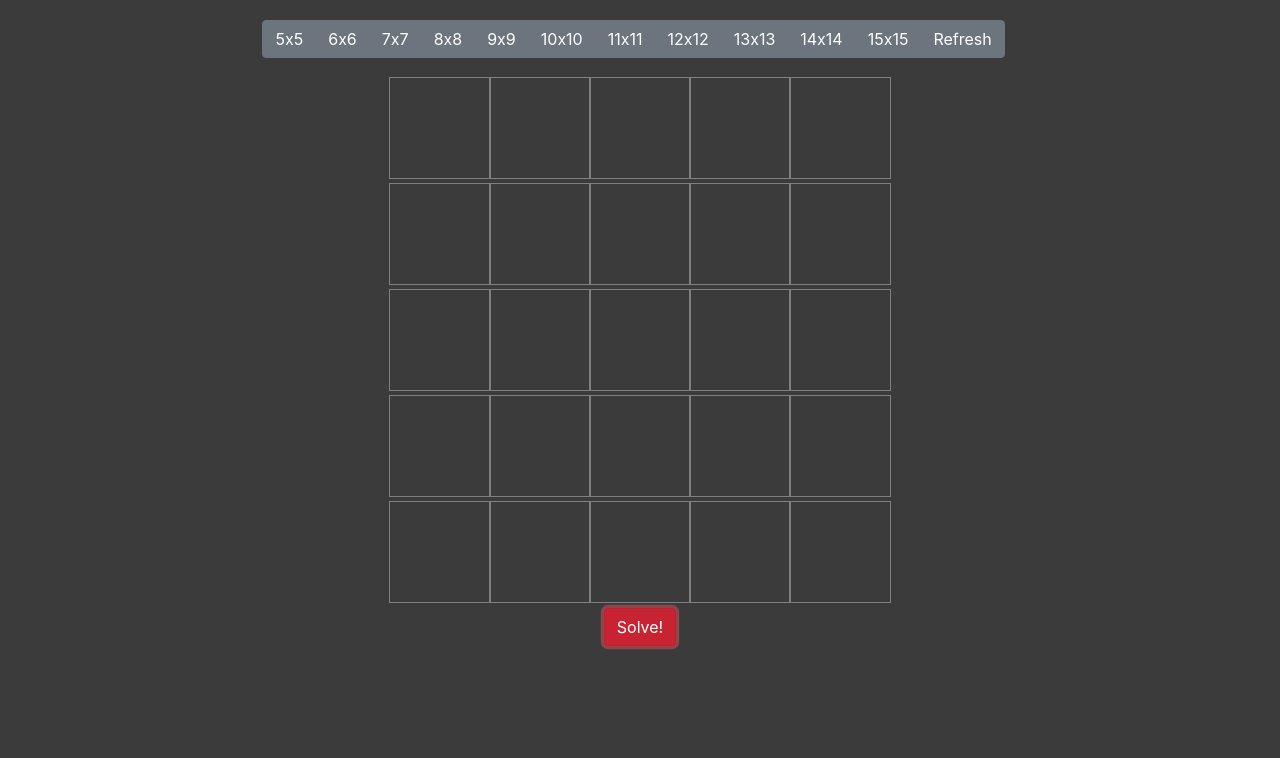
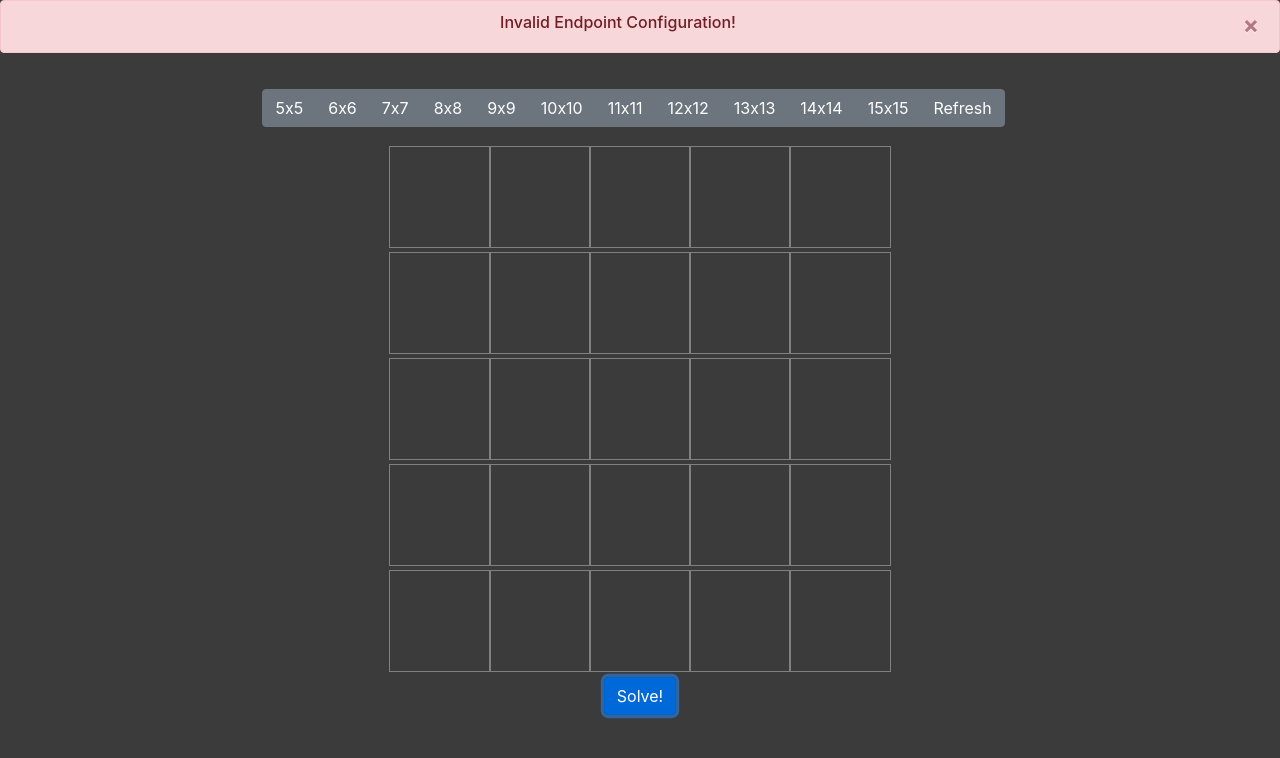
Before and after one commit to eldraegon/Flow-Free-Solver, a React (Create React App) app in the folder my-app/: page / in a window 1280 px wide. Both pictures are taken after a click on the button "Solve!". Shown: the top 758 px of the page. Built offline with nearby package versions, Linux system fonts and the light colour scheme.

Commit message:
added alerts for invalid endpoint config

```diff
--- /dev/null
+++ b/my-app/src/Algorithms/constructClauses.js
@@ -0,0 +1,3 @@
+class constructClauses {
+
+}
--- /dev/null
+++ b/my-app/src/Algorithms/solver.js
@@ -0,0 +1,3 @@
+class solver {
+
+}
--- a/my-app/src/FlowFreeSolver/FlowFreeSolver.jsx
+++ b/my-app/src/FlowFreeSolver/FlowFreeSolver.jsx
@@ -1,7 +1,9 @@
-import React, {Component} from 'react'
+import React, { Component } from 'react'
 import Node from './Node/Node'
+import constructClauses from '../Algorithms/constructClauses'
+import solver from '../Algorithms/solver'
 import './FlowFreeSolver.css'
-import {Button, ButtonGroup} from 'react-bootstrap';
+import { Alert, Button, ButtonGroup } from 'react-bootstrap';
 
 export default class FlowFreeSolver extends Component {
     constructor(props) {
@@ -12,6 +14,8 @@ export default class FlowFreeSolver extends Component {
             size: 'lg',
             navButtons: [],
             endpointStack: [7,7,6,6,5,5,4,4,3,3,2,2,1,1],
+            maxEndpoint: 14,
+            alert: undefined,
         };
     }
 
@@ -19,7 +23,10 @@ export default class FlowFreeSolver extends Component {
         this.createGrid(5);
         const navButtons = [];
         for(let i = 5; i <= 15; i++) {
-            navButtons.push(<Button key={i} variant="secondary" onClick={() => this.changeGridSize(i)}>{i}x{i}</Button>);
+            navButtons.push(<Button
+                key={i}
+                variant="secondary"
+                onClick={() => this.changeGridSize(i)}>{i}x{i}</Button>);
         }
         this.setState({navButtons});
     }
@@ -80,17 +87,40 @@ export default class FlowFreeSolver extends Component {
             this.createGrid(length);
         }
     }
-    solve() {
+
+    appendInvalidInputAlert() {
+        const alert = <Alert
+        variant="danger"
+        onClose={() => this.removeInvalidInputAlert()}
+        dismissible><h6>Invalid Endpoint Configuration!</h6></Alert>
+        this.setState({alert});
+    }
+
+    removeInvalidInputAlert() {
+        const alert = undefined;
+        this.setState({alert});
 
     }
+
+    solve() {
+        const {endpointStack, nodes, maxEndpoint} = this.state;
+        const {length} = endpointStack;
+        if(length % 2 !== 0 || length === maxEndpoint) {
+            this.appendInvalidInputAlert();
+        }else {
+            let clauses = new constructClauses(nodes, maxEndpoint-length-1);
+        }
+    }
     render() {
-        const {nodes, length, navButtons} = this.state;
+        const {nodes, length, navButtons, alert} = this.state;
         return (
             <div>
+                {alert}
                 <div className="nav">
                     <ButtonGroup className="btn">
                         {navButtons}
-                        <Button variant="secondary" onClick={() => this.refreshButtonOnClick()}>Refresh</Button>
+                        <Button variant="secondary"
+                        onClick={() => this.refreshButtonOnClick()}>Refresh</Button>
                     </ButtonGroup>
                 </div>
                 <div >
@@ -106,15 +136,17 @@ export default class FlowFreeSolver extends Component {
                                         key={nodeIdx}
                                         size={length}
                                         n={n}
-                                        onClick={(row, col) => this.onClick(row, col)}
-                                        ></Node>
+                                        onClick={(row, col) => this.onClick(row, col)}></Node>
                                     );
                                 })}
                             </div>
                         );
                     })}
                 </div>
-                <Button className="btn" variant="danger" onClick={() => this.solve()}> Solve! </Button>
+                <Button
+                className="btn"
+                variant="primary"
+                onClick={() => this.solve()}> Solve! </Button>
             </div>
         );
     }
```
Also changed, not shown: my-app/src/Algorithms/constructClasues.js (deleted, +0 -8 lines), my-app/src/Algorithms/solverSAT.js (deleted).
